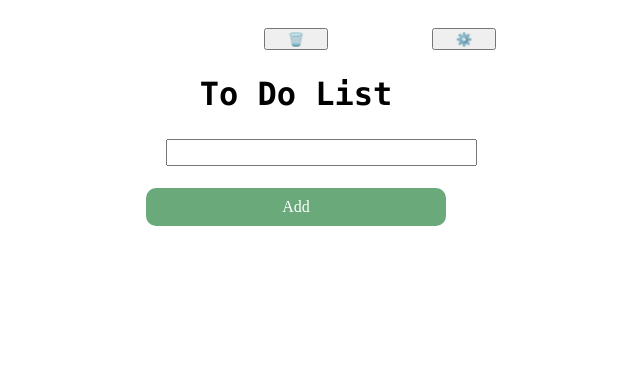
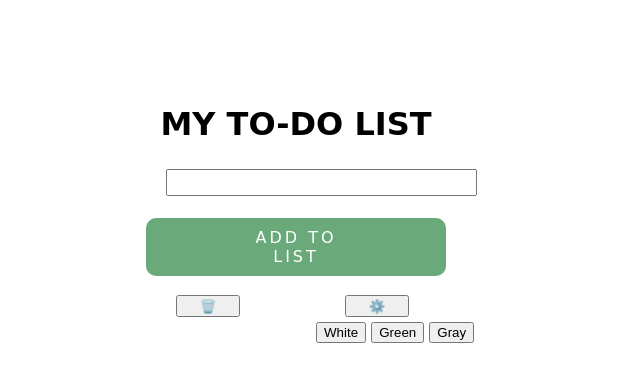
Before and after one commit to Pedset/To-Do-List, a plain HTML site: page To-Do-List/index.html in a window 1280 px wide. Both pictures are taken after a click on the button "⚙️". Shown: the whole page, without its empty margins (344-984 px from the left). Drawn offline with nearby package versions, Linux system fonts and the light colour scheme; a web font is replaced by a local one.

Commit message:
latest css fix

```diff
--- a/To-Do-List/index.html
+++ b/To-Do-List/index.html
@@ -14,6 +14,20 @@
 <body>
     <script src="https://ajax.googleapis.com/ajax/libs/jqueryui/1.10.3/jquery-ui.min.js"></script>
 
+
+
+    <div class="container">
+
+		<h2>MY TO-DO LIST</h2>
+
+
+		<div id="box" name="toDoList">
+            <input id="gg" type="text" name="textbox"/>
+            <link href="https://fonts.googleapis.com/css?family=Walter+Turncoat&display=swap" rel="stylesheet">
+		</div>
+
+		<div id="button">ADD TO LIST</div>
+        <br>
         <div id="idc123">
             <button id="btn_settings"> 🗑️</button>
 
@@ -22,10 +36,10 @@
                     <button id="btn_color"> ⚙️</button>
             </div>
                 <div id="slide">
-                <button id="btn_blue" onclick="blue()">
-                    Blue
+                    <button id="btn_white" onclick="white()">
+                        White
                     </button>
-                <button id="btn_green" onclick="green()">
+                    <button id="btn_darkseagreen" onclick="darkseagreen()">
                         Green
                     </button>
                     <button id="btn_yellow" onclick="gray()">
@@ -34,18 +48,6 @@
 
                 </div>
 
-
-    <div class="container">
-
-		<h2>To Do List</h2>
-
-
-		<div id="box" name="toDoList">
-			<input id="gg" type="text" name="textbox"/>
-		</div>
-
-		<div id="button">Add</div>
-		<br>
 
 
         <ol id="hs"></ol>
--- a/To-Do-List/toD.js
+++ b/To-Do-List/toD.js
@@ -2,11 +2,11 @@
 function gray() {
     document.body.style.backgroundColor = "#9D9D93";
 }
-function green() {
-    document.body.style.backgroundColor = "green";
+function darkseagreen() {
+    document.body.style.backgroundColor = "darkseagreen";
 }
-function blue() {
-    document.body.style.backgroundColor = "blue";
+function white() {
+    document.body.style.backgroundColor = "white";
 }
 
 
--- a/To-Do-List/toDoList.css
+++ b/To-Do-List/toDoList.css
@@ -5,12 +5,14 @@ body {
 }
 
 .container{
-padding: 20px;
+padding: 50px;
 width: 300px;
 margin: 0 auto;
 margin-top: 0px;
 background: white;
 border-radius: 5px;
+font-family: 'Walter Turncoat', cursive;
+
 }
 
 
@@ -21,20 +23,15 @@ padding-left: 20px;
 }
 
 #idc123{
-    position: fixed;
-    margin-left: 600px;
-    margin-top: 20px;
+    margin-left: 30px;
 }
 #slide{
     padding-bottom: 30px;
     position: fixed;
-    padding-left: 720px;
-    padding-top: 45px;
+    padding-left: 170px;
+    padding-top: 5px;
     display: none;
 }
-
-
-
 
 input{
 padding: 4px 125px 4px 5px;
@@ -55,7 +52,6 @@ padding: 4px 125px 4px 5px;
  h2{
     text-align: center;
     color: black;
-    font-family: monaco;
     font-size: xx-large;
     padding-top: 20px;
 }
@@ -70,6 +66,7 @@ text-align:center;
 margin-top:2px;
 padding: 10px 105px;
 width: auto;
+letter-spacing: 3px;
 }
 
 #button:hover{
@@ -93,3 +90,7 @@ ol li {
 li:hover{
   cursor: pointer;
  }
+
+#hs{
+    letter-spacing: 2px;
+}
```
Lines whose indentation alone changed are shown as unchanged.
